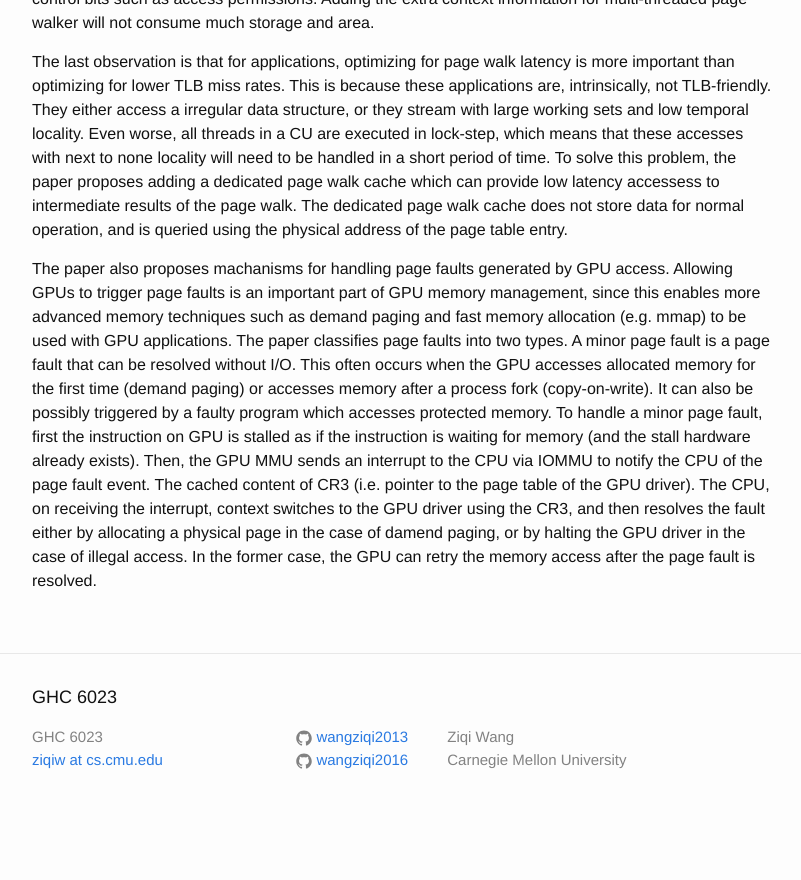
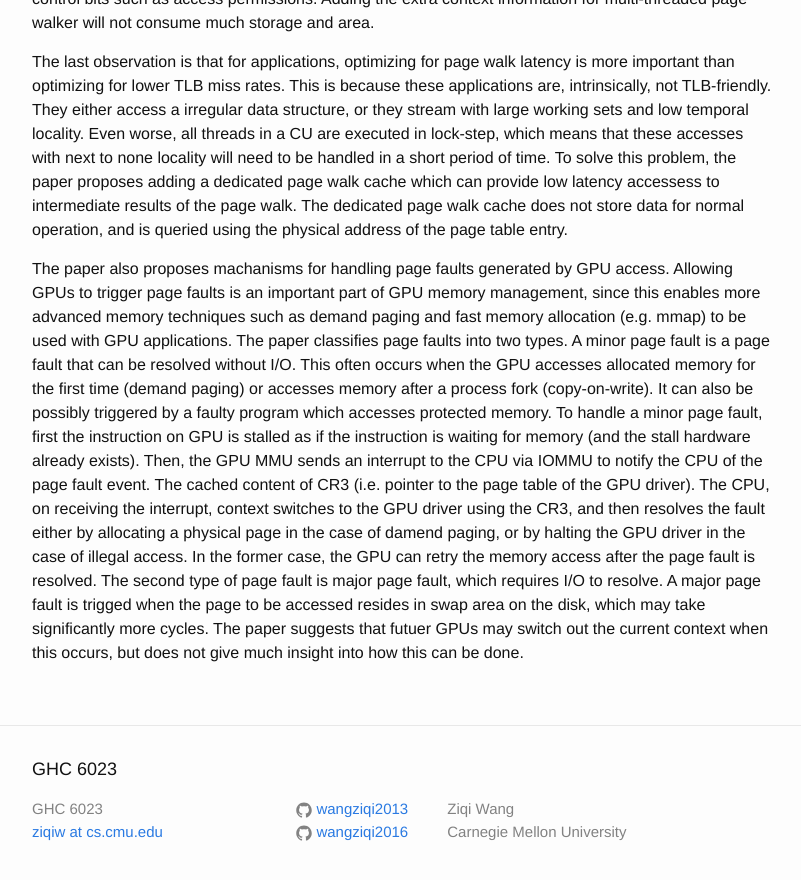
Before and after one commit to wangziqi2013/wangziqi2013.github.io, a Jekyll site: the page built from _posts/2019-09-05-supporting-x86-64-addr-xlat-for-100s-of-gpu-lanes.markdown, in a window 1280 px wide and 900 px high, scrolled down 2614 px. Shown: the top 880 px of the window, without its empty margins (238-1039 px from the left). Built offline with Jekyll 4.4.1, drawn with Linux system fonts in a browser that asks for light colours; before the commit the page ends 3445 px from its top, so only the background shows below that.

Commit message:
Adding major page fault

```diff
--- a/_posts/2019-09-05-supporting-x86-64-addr-xlat-for-100s-of-gpu-lanes.markdown
+++ b/_posts/2019-09-05-supporting-x86-64-addr-xlat-for-100s-of-gpu-lanes.markdown
@@ -114,4 +114,7 @@ Then, the GPU MMU sends an interrupt to the CPU via IOMMU to notify the CPU of t
 CR3 (i.e. pointer to the page table of the GPU driver). The CPU, on receiving the interrupt, context switches to the
 GPU driver using the CR3, and then resolves the fault either by allocating a physical page in the case of damend paging,
 or by halting the GPU driver in the case of illegal access. In the former case, the GPU can retry the memory access after
-the page fault is resolved.
+the page fault is resolved. The second type of page fault is major page fault, which requires I/O to resolve. A major
+page fault is trigged when the page to be accessed resides in swap area on the disk, which may take significantly more
+cycles. The paper suggests that futuer GPUs may switch out the current context when this occurs, but does not give much
+insight into how this can be done.
```
